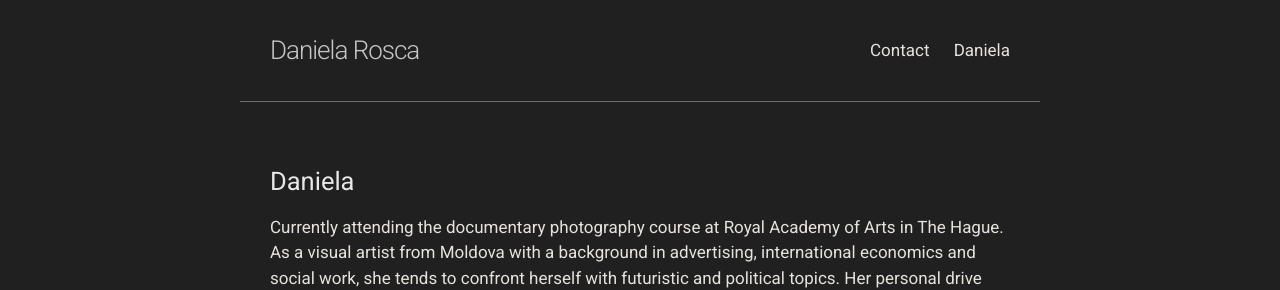
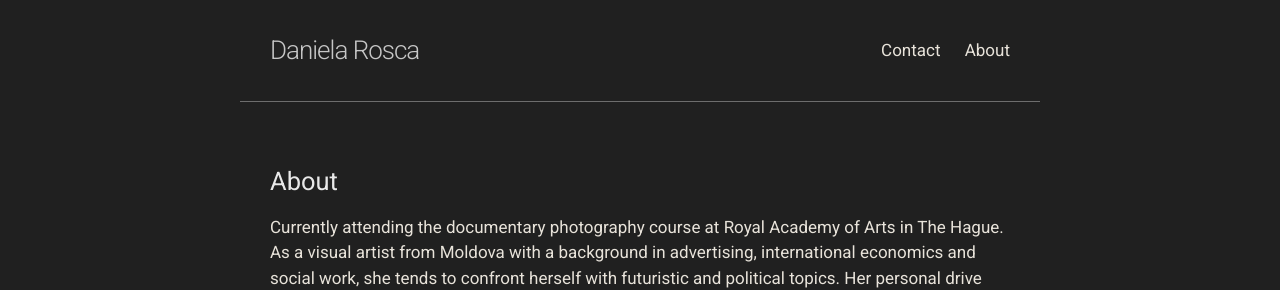
Before and after one commit to Danilusha/danilusha.github.io, a Jekyll site: the page built from index.md, in a window 1280 px wide. Shown: the top 290 px of the page. Built offline with Jekyll 4.4.1, drawn with Linux system fonts in a browser that asks for light colours; our own code applies the rules of GitHub Pages for plain Markdown files.

Commit message:
Update index.md

```diff
--- a/index.md
+++ b/index.md
@@ -6,7 +6,7 @@
 #
 layout: home
 ---
-## Daniela
+## About
 Currently attending the  documentary photography course at Royal Academy of Arts in The Hague. As a visual artist from Moldova with a background in advertising, international economics and social work, she tends to confront herself with futuristic and political topics. Her personal drive helps her focus on the visualisation of alternative possibilities for mankind - the impact of new technologies and approaches towards life, she's aiming to highlight their societal influence in her work.
 
 <h2 style="margin-top: 50px;">Exhibitions</h2>
```
